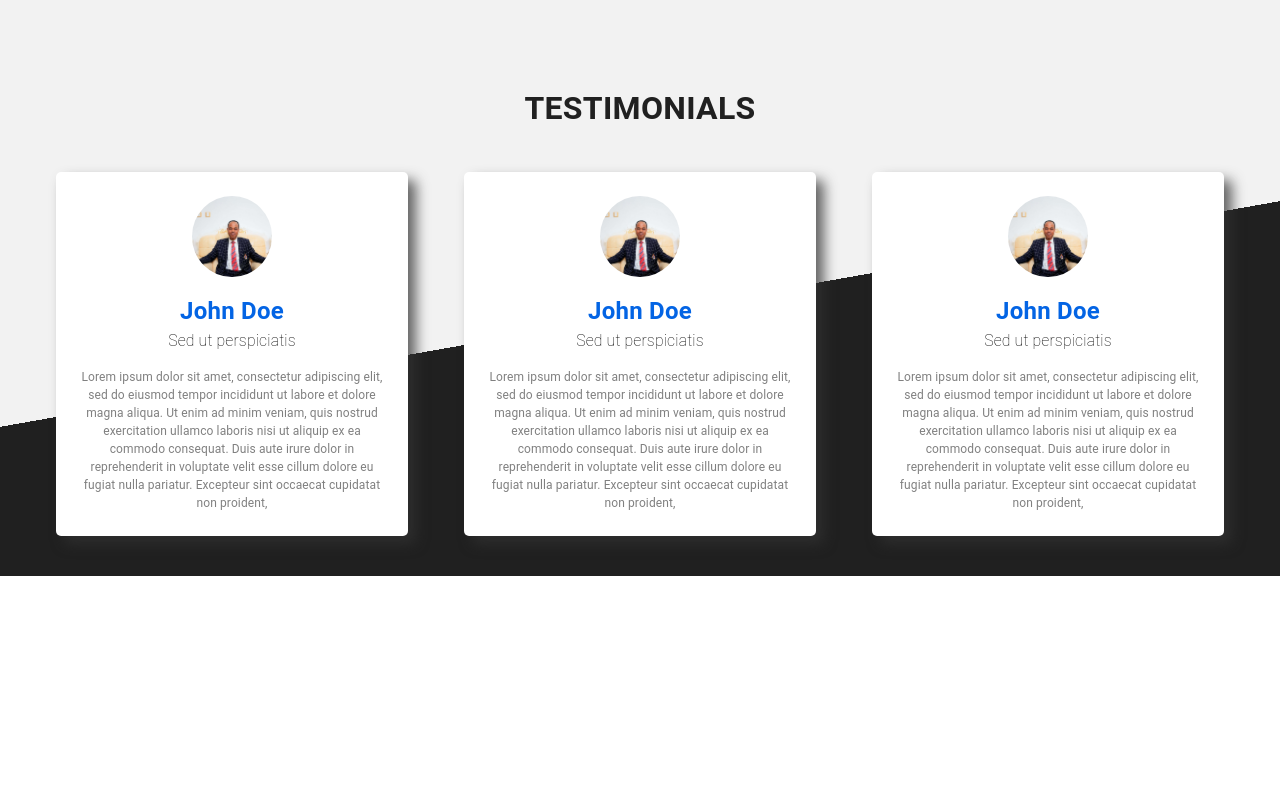
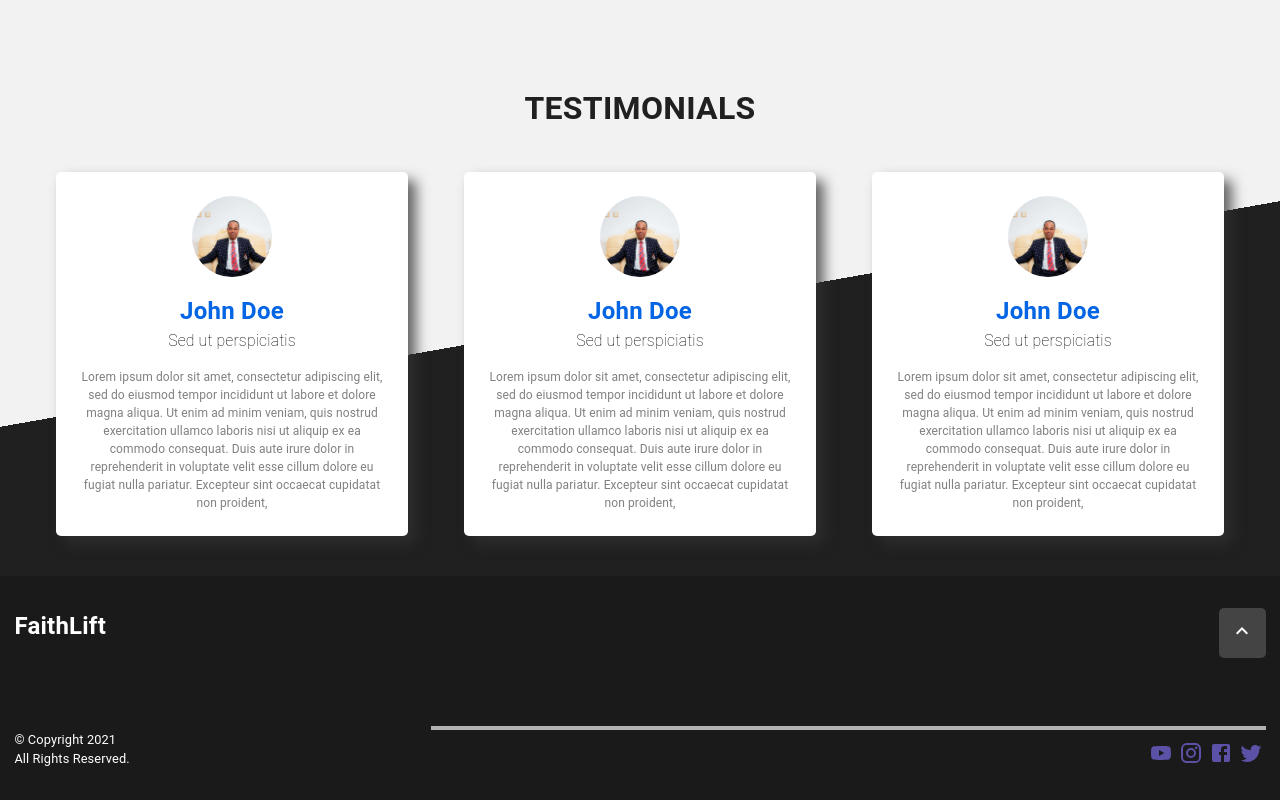
Before and after one commit to Olatokumbo/FaithLift, a React (Create React App) app: page / in a window 1280 px wide. Shown: the part 1772-2572 px from the top of the page. Before the commit the page ends 2348 px from the top, so only its background shows below. Built offline with nearby package versions, Linux system fonts and the light colour scheme.

Commit message:
Adding the Footer

```diff
--- a/src/Sections/Info/Info.module.css
+++ b/src/Sections/Info/Info.module.css
@@ -3,7 +3,7 @@
   height: 100%;
   background-color: #111111;
   position: relative;
-  border-bottom-left-radius: 90px;
+  border-bottom-left-radius: 10vw;
 }
 .bg {
     position: absolute;
--- /dev/null
+++ b/src/components/Footer/Footer.js
@@ -0,0 +1,52 @@
+import React from "react";
+import { Typography, IconButton } from "@material-ui/core";
+import InstagramIcon from "@material-ui/icons/Instagram";
+import FacebookIcon from "@material-ui/icons/Facebook";
+import TwitterIcon from "@material-ui/icons/Twitter";
+import YouTubeIcon from "@material-ui/icons/YouTube";
+import KeyboardArrowUpIcon from "@material-ui/icons/KeyboardArrowUp";
+// import { Link } from "react-scroll";
+// import Fade from 'react-reveal/Fade';
+import style from "./Footer.module.css";
+
+const Footer = () => {
+  return (
+    <div className={style.footer}>
+      <div className={style.left}>
+        <Typography className={style.logo}>FaithLift</Typography>
+        <div className={style.copyRight}>
+          <Typography className={style.copyRightText}>
+            © Copyright {new Date().getFullYear()}
+          </Typography>
+          <Typography className={style.copyRightText}>
+            All Rights Reserved.
+          </Typography>
+        </div>
+      </div>
+      <div className={style.right}>
+        <button className={style.upBtn}>
+          <KeyboardArrowUpIcon />
+        </button>
+        <div className={style.lowerContent}>
+          <div className={style.rectangle}></div>
+          <div className={style.socials}>
+            <IconButton size="small" onClick={()=>window.open("https://www.youtube.com/channel/UCbvSvzeLnUrT9XfYqSWeemQ", "_blank")}>
+              <YouTubeIcon className={style.icon} />
+            </IconButton>
+            <IconButton size="small"  onClick={()=>window.open("https://www.instagram.com/pastorjfodesola", "_blank")}>
+              <InstagramIcon className={style.icon} />
+            </IconButton>
+            <IconButton size="small"  onClick={()=>window.open("https://www.facebook.com/JFOdesola", "_blank")}>
+              <FacebookIcon className={style.icon} />
+            </IconButton>
+            <IconButton size="small"  onClick={()=>window.open("https://twitter.com/pastorjfodesola", "_blank")}>
+              <TwitterIcon className={style.icon} />
+            </IconButton>
+          </div>
+        </div>
+      </div>
+    </div>
+  );
+};
+
+export default Footer;
--- /dev/null
+++ b/src/components/Footer/Footer.module.css
@@ -0,0 +1,86 @@
+.footer {
+  padding: 2rem 0.9rem;
+  background-color: #1a1a1a;
+  height: 14rem;
+  /* box-shadow: 1px 3px 23px -4px rgba(0, 0, 0, 0.8) inset;
+  -webkit-box-shadow: 1px 3px 23px -4px rgba(0, 0, 0, 0.8) inset;
+  -moz-box-shadow: 1px 3px 23px -4px rgba(0, 0, 0, 0.8) inset; */
+  display: flex;
+}
+.left {
+  flex: 1;
+  display: flex;
+  flex-direction: column;
+  justify-content: space-between;
+}
+.right {
+  flex: 2;
+  display: flex;
+  flex-direction: column;
+  justify-content: space-between;
+}
+
+.right >a {
+  text-align: end;
+}
+.lowerContent{
+  display: flex;
+  flex-direction: column;
+  justify-content: flex-end;
+}
+
+.rectangle {
+  padding: 0.15rem;
+  background-color: rgba(255, 255, 255, 0.658);
+  margin: 0.5rem 0;
+}
+.logo {
+  font-weight: 700 !important;
+  font-size: 1.5em !important;
+  color: white;
+  width: 192px;
+}
+
+.copyRight {
+  display: flex;
+  flex-direction: column;
+}
+
+.copyRightText {
+  color: white !important;
+  font-size: 0.8rem !important;
+}
+.socials {
+  text-align: end;
+}
+.icon {
+  color: #5B51A6 !important;
+}
+
+.upBtn{
+  width: fit-content !important;
+  align-self: flex-end !important;
+  padding: 0.7rem;
+  border: 0;
+  box-shadow: none;
+  border-radius: 0px;
+  outline: none;
+  background-color: #444444;
+  border-radius: 5px;
+  transition: 1s;
+}
+.upBtn:hover{
+  background-color: #1f1f1f;
+}
+.upBtn > *{
+  color: white !important;
+}
+
+@media only screen and (max-width: 655px){
+  .right{
+    flex: 2;
+  }
+  .footer{
+    padding: 2rem 1rem;
+  }
+}
--- a/src/pages/Home/Home.js
+++ b/src/pages/Home/Home.js
@@ -4,7 +4,8 @@ import Navbar from "../../components/Navbar/Navbar";
 import Slideshow from "../../Sections/Slideshow/Slideshow";
 import Info from "../../Sections/Info/Info";
 import About from "../../Sections/About/About";
-import Testimonials from "../../Sections/Testimonials/Testimonials"
+import Testimonials from "../../Sections/Testimonials/Testimonials";
+import Footer from "../../components/Footer/Footer";
 import { images } from "../../components/SlideshowImages";
 const Home = () =>{
     return(
@@ -14,6 +15,7 @@ const Home = () =>{
             <Info/>
             <About/>
             <Testimonials/>
+            <Footer/>
         </div>
     )
 }
```
